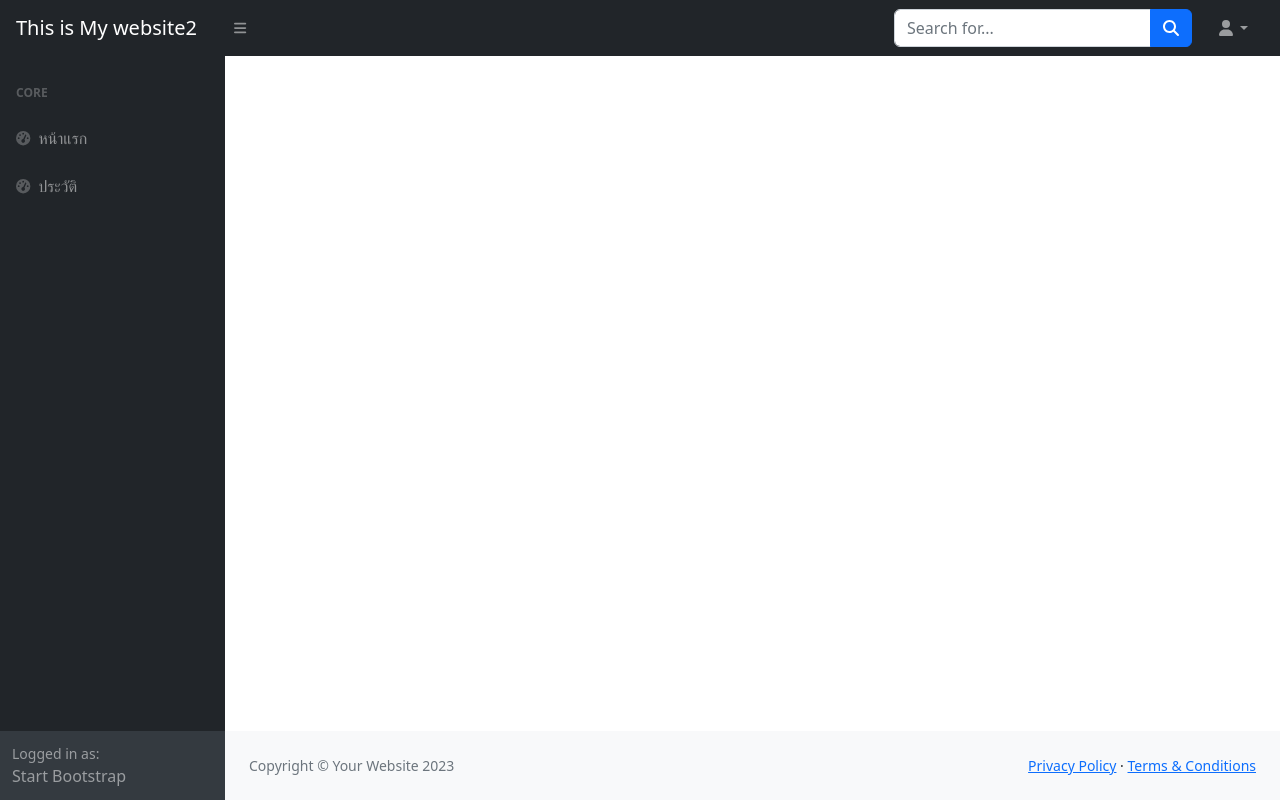
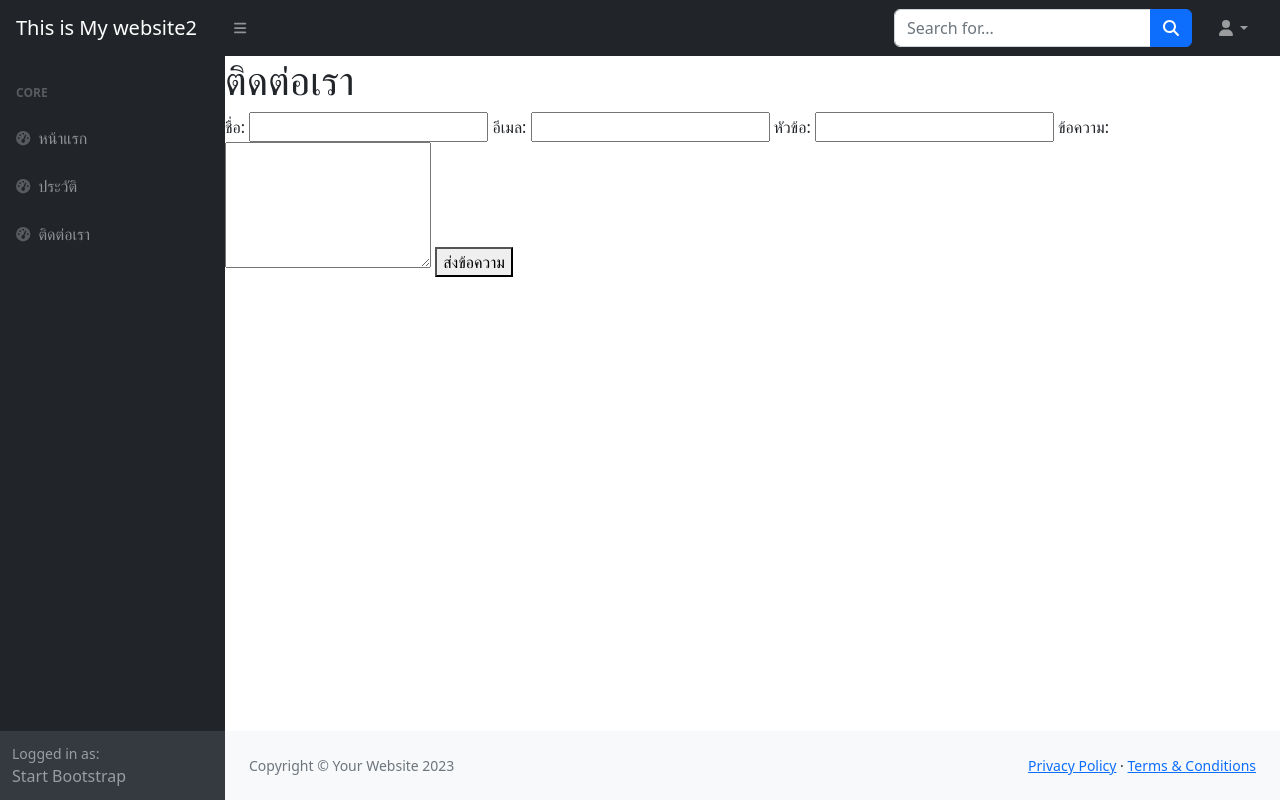
Before and after one commit to deaww77/my_django_web, a Django app: page /contact/ in a window 1280 px wide. Run offline with Django 5.2, Linux system fonts and the light colour scheme; some libraries are stand-ins or nearby versions.

Commit message:
add nav2

```diff
--- a/templates/base.html
+++ b/templates/base.html
@@ -15,7 +15,7 @@
     <body class="sb-nav-fixed">
         <nav class="sb-topnav navbar navbar-expand navbar-dark bg-dark">
             <!-- Navbar Brand-->
-            <a class="navbar-brand ps-3" href="index.html">This is My website2</a>
+            <a class="navbar-brand ps-3" href="{% url 'index' %}">This is My website2</a>
             <!-- Sidebar Toggle-->
             <button class="btn btn-link btn-sm order-1 order-lg-0 me-4 me-lg-0" id="sidebarToggle" href="#!"><i class="fas fa-bars"></i></button>
             <!-- Navbar Search-->
@@ -44,13 +44,17 @@
                     <div class="sb-sidenav-menu">
                         <div class="nav">
                             <div class="sb-sidenav-menu-heading">Core</div>
-                            <a class="nav-link" href="index.html">
+                            <a class="nav-link" href="{% url 'index' %}">
                                 <div class="sb-nav-link-icon"><i class="fas fa-tachometer-alt"></i></div>
                                 หน้าแรก
                             </a>
-                            <a class="nav-link" href="index.html">
+                            <a class="nav-link" href="{% url 'aboutUs' %}">
                                 <div class="sb-nav-link-icon"><i class="fas fa-tachometer-alt"></i></div>
                                 ประวัติ
+                            </a>
+                            <a class="nav-link" href="{% url 'contactUs' %}">
+                                <div class="sb-nav-link-icon"><i class="fas fa-tachometer-alt"></i></div>
+                                ติดต่อเรา
                             </a>
 
 
--- a/templates/contact.html
+++ b/templates/contact.html
@@ -1 +1,35 @@
 {% extends "base.html" %}
+
+{% block content %}
+<!DOCTYPE html>
+<html lang="en">
+<head>
+    <meta charset="UTF-8">
+    <meta name="viewport" content="width=device-width, initial-scale=1.0">
+    <title>Contact Us</title>
+    <link rel="stylesheet" href="styles.css">
+</head>
+<body>
+    <div class="contact-container">
+        <h1>ติดต่อเรา</h1>
+        <form action="submit_form.php" method="post">
+            <label for="name">ชื่อ:</label>
+            <input type="text" id="name" name="name" required>
+
+            <label for="email">อีเมล:</label>
+            <input type="email" id="email" name="email" required>
+
+            <label for="subject">หัวข้อ:</label>
+            <input type="text" id="subject" name="subject" required>
+
+            <label for="message">ข้อความ:</label>
+            <textarea id="message" name="message" rows="5" required></textarea>
+
+            <button type="submit">ส่งข้อความ</button>
+        </form>
+    </div>
+</body>
+</html>
+
+
+{% endblock content %}
--- a/webpage/urls.py
+++ b/webpage/urls.py
@@ -1,7 +1,7 @@
 from django.urls import path
 from . import views
 urlpatterns = [
-    path("",  views.indexPage),
-    path("about/", views.aboutUs),
-    path("contact/", views.contactUs)
+    path("",  views.indexPage, name="index"),
+    path("about/", views.aboutUs, name="aboutUs"),
+    path("contact/", views.contactUs, name="contactUs")
 ]
```
